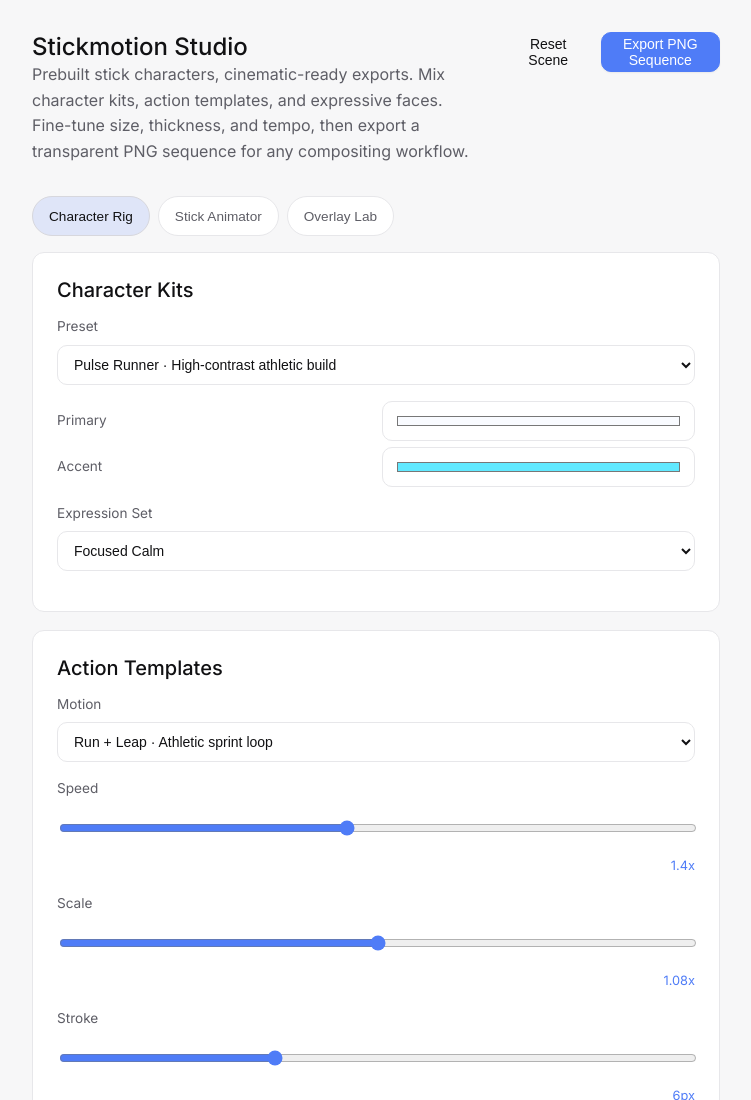
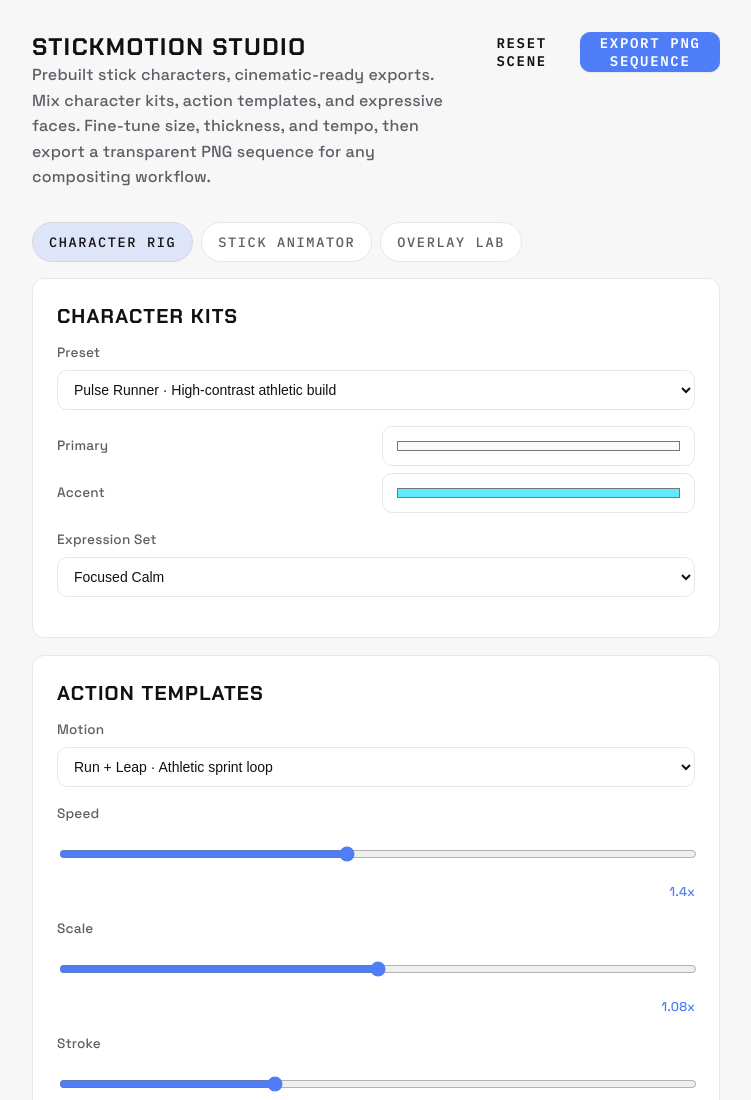
Before and after one commit to meghamsh738/Stickman-animation-app, a website: page index.html in a window 1280 px wide. Shown: the top 1100 px of the page, without its empty margins (264-1015 px from the left). Drawn offline with nearby package versions, Linux system fonts and the light colour scheme.

Commit message:
feat: neo-brutal typography refresh

```diff
--- a/styles.css
+++ b/styles.css
@@ -1,3 +1,5 @@
+@import url("https://fonts.googleapis.com/css2?family=Chakra+Petch:wght@500;600;700&family=IBM+Plex+Mono:wght@400;500;600&family=Space+Grotesk:wght@400;500;600;700&display=swap");
+
 :root {
   --bg: #f7f7f8;
   --surface: #ffffff;
@@ -24,8 +26,13 @@
 
   --shadow-1: 0 1px 2px rgba(0, 0, 0, 0.06);
 
-  --font-sans: Inter, system-ui, -apple-system, Segoe UI, Roboto, Arial, sans-serif;
-  --font-mono: ui-monospace, SFMono-Regular, Menlo, Monaco, Consolas, "Liberation Mono", monospace;
+  --font-display: "Chakra Petch", "Space Grotesk", system-ui, sans-serif;
+  --font-body: "Space Grotesk", system-ui, sans-serif;
+  --font-sans: var(--font-body);
+  --font-mono: "IBM Plex Mono", ui-monospace, SFMono-Regular, Menlo, Monaco, Consolas, "Liberation Mono", monospace;
+
+  --tracking-display: 0.06em;
+  --tracking-label: 0.12em;
 
   --content-max: 720px;
   --t-fast: 140ms ease-out;
@@ -91,6 +98,8 @@ body {
   color: var(--text);
   font-size: 16px;
   line-height: 1.6;
+  font-weight: 500;
+  letter-spacing: 0.01em;
 }
 
 a {
@@ -124,14 +133,20 @@ a {
 h1 {
   font-size: 24px;
   line-height: 1.25;
-  font-weight: 500;
+  font-weight: 700;
+  font-family: var(--font-display);
+  text-transform: uppercase;
+  letter-spacing: var(--tracking-display);
   margin: 0;
 }
 
 h2 {
   font-size: 20px;
   line-height: 1.35;
-  font-weight: 500;
+  font-weight: 700;
+  font-family: var(--font-display);
+  text-transform: uppercase;
+  letter-spacing: var(--tracking-display);
   margin: 0 0 var(--s-3);
 }
 
@@ -139,6 +154,9 @@ h2 {
   font-size: 14px;
   color: var(--text-2);
   margin-bottom: var(--s-2);
+  font-family: var(--font-mono);
+  letter-spacing: var(--tracking-label);
+  text-transform: uppercase;
 }
 
 .lede {
@@ -157,13 +175,16 @@ button {
   border-radius: var(--radius-sm);
   padding: 0 14px;
   height: 40px;
-  font-weight: 500;
+  font-weight: 600;
   font-size: 14px;
   cursor: pointer;
   background: var(--surface);
   color: var(--text);
   box-shadow: none;
   user-select: none;
+  font-family: var(--font-mono);
+  letter-spacing: var(--tracking-label);
+  text-transform: uppercase;
   transition: background-color var(--t-fast), border-color var(--t-fast), box-shadow var(--t-fast), transform var(--t-fast), filter var(--t-fast);
 }
 
```
Also changed, not shown: README.md, screenshots/overview.png.
